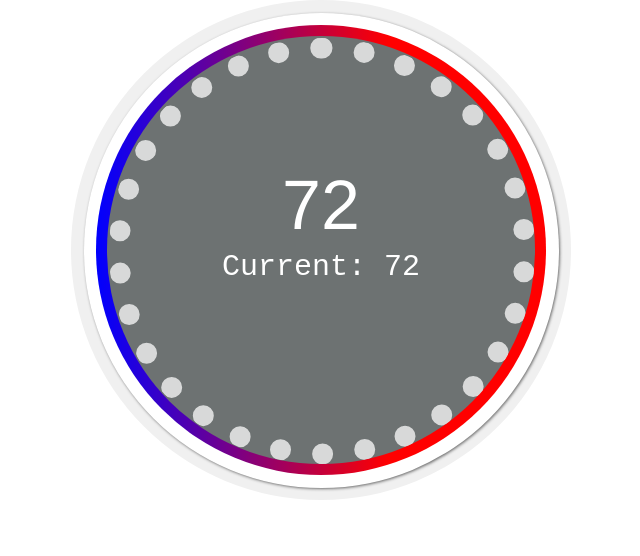
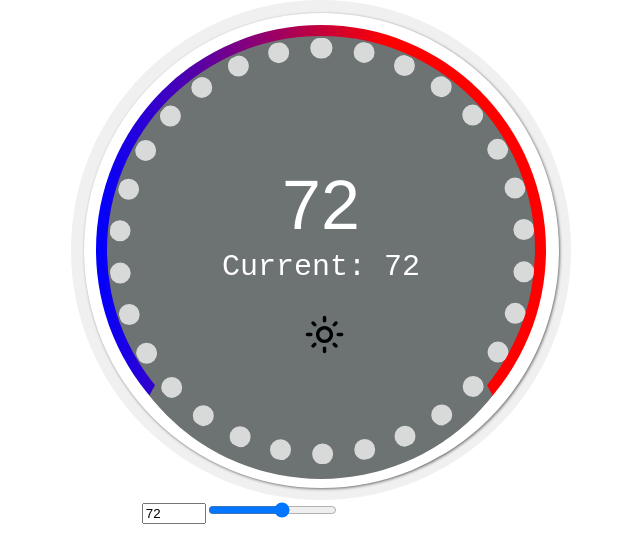
Before and after one commit to mikhailfaiz/thermostat-yummy, a React (Create React App) app: page / in a window 1280 px wide. Shown: the top 556 px of the page, without its empty margins (319-959 px from the left). Built offline with nearby package versions, Linux system fonts and the light colour scheme.

Commit message:
Added Tc control functionality

```diff
--- a/src/App.js
+++ b/src/App.js
@@ -1,15 +1,28 @@
 import './App.css';
 import Border from './components/Border';
-import Reading from './components/Reading';
+import Face from './components/Face';
 import Dial from './components/Dial';
+import RoomTemperatureController from './components/RoomTemperatureController';
+import { useState } from 'react';
 
 function App() {
+  const [tc, setTc] = useState(72);
+  const onTCChange = (val) => {
+    setTc(val);
+  }
+  const [tt,setTt] = useState(72);
+  const onTTChange = (val) => {
+    setTt(val);
+  }
   return (
+    <>
     <div className="Wrapper">
       <Border/>
-      <Reading/>
+      <Face tc={tc} tt={tt}/>
       <Dial/>
     </div>
+    <RoomTemperatureController tc={tc} onTCChange={onTCChange}/>
+    </>
   );
 }
 
--- /dev/null
+++ b/src/components/Face.css
@@ -0,0 +1,44 @@
+.temp-reading-container {
+    position: absolute;
+    margin: auto;
+    top:25px;
+    left: 25px;
+    width: 450px;
+    height: 450px;
+    z-index: 2;
+}
+
+.circle-plate {
+    background-color: rgb(109, 114, 114);
+    top: 2.5%;
+    left: 2.5%;
+    height: 95%;
+    width: 95%;
+    border-radius: 50%;
+    margin: auto;
+    position: absolute;
+    z-index: 3;
+}
+
+
+.segment {
+    width: 92.5%;
+    height: 92.5%;
+    border-left: 19px solid transparent;
+    border-bottom: 35px solid rgb(109, 114, 114);
+    border-right: 19px solid transparent;
+    border-radius: 50%;
+    z-index: 6;
+    position:absolute;
+    transform: translateY(12px) translateX(-3px);
+}
+
+.sun-icon {
+    color:#FFFFFF;
+    position: absolute;
+    top: 65%;
+    left: 46%;
+    width: 10%;
+    height: 10%;
+    margin: auto;
+}
--- /dev/null
+++ b/src/components/Face.jsx
@@ -0,0 +1,35 @@
+import React from 'react';
+import './Face.css';
+import Reading from './Reading';
+
+function Face({tc, tt}) {
+    return (
+        <div className="temp-reading-container">
+            <div className="circle-plate">
+                <Reading tc={tc} tt={tt}/>
+                <div className="sun-icon">
+                    <svg viewBox="0 0 25 25" xmlns="http://www.w3.org/2000/svg">
+                        <path class="svg-sun-icon" d="M12, 9c1.65, 0, 3, 1.35, 3, 3s-1.35, 3-3, 3s-3-1.35-3-3 S10.35, 9, 12, 9
+                            M12, 7c-2.76, 0-5, 2.24-5, 5s2.24, 5, 5, 5s5-2.24, 5-5 S14.76, 7, 12, 7L12, 7z
+                            M2, 13l2, 0c0.55, 0, 1-0.45, 1-1s-0.45-1-1-1l-2, 0c-0.55, 0-1,0.45-1, 1S1.45,13,2, 13z
+                            M20, 13l2, 0c0.55, 0, 1-0.45, 1-1 s-0.45-1-1-1l-2, 0c-0.55, 0-1, 0.45-1, 1S19.45, 13, 20, 13z
+                            M11, 2v2c0, 0.55, 0.45, 1, 1, 1s1-0.45, 1-1V2c0-0.55-0.45-1-1-1S11, 1.45, 11, 2z
+                            M11, 20v2c0,0.55,0.45,1,1,1s1-0.45,1-1v-2c0-0.55-0.45-1-1-1C11.45,
+                            19,11,19.45,11,20z M5.99,4.58c-0.39-0.39-1.03-0.39-1.41,0 c-0.39,
+                            0.39-0.39,1.03,0,1.41l1.06,1.06c0.39,0.39,1.03,0.39,1.41,0s0.39-1.03, 0-1.41L5.99,4.58z
+                            M18.36,16.95 c-0.39-0.39-1.03-0.39-1.41,0c-0.39,0.39-0.39, 1.03,0,
+                            1.41l1.06,1.06c0.39,0.39,1.03,0.39,1.41,0c0.39-0.39,0.39-1.03, 0-1.41
+                            L18.36,16.95z
+                            M19.42,5.99c0.39-0.39,0.39-1.03,0-1.41c-0.39-0.39-1.03-0.39-1.41,
+                            0l-1.06,1.06c-0.39,0.39-0.39,1.03,0,1.41 s1.03,0.39,1.41,0L19.42,5.99z
+                            M7.05,18.36c0.39-0.39,0.39-1.03,0-1.41c-0.39-0.39-1.03-0.39-1.41,
+                            0l-1.06,1.06 c-0.39,0.39-0.39,1.03,0,1.41s1.03,0.39,1.41,0L7.05,18.36z"></path>
+                    </svg>
+                </div>
+                <div className="segment"></div>
+            </div>
+        </div>
+    );
+}
+
+export default Face;
--- a/src/components/Reading.css
+++ b/src/components/Reading.css
@@ -1,25 +1,3 @@
-.temp-reading-container {
-    position: absolute;
-    margin: auto;
-    top:25px;
-    left: 25px;
-    width: 450px;
-    height: 450px;
-    z-index: 2;
-}
-
-.circle-plate {
-    background-color: rgb(109, 114, 114);
-    top: 2.5%;
-    left: 2.5%;
-    height: 95%;
-    width: 95%;
-    border-radius: 50%;
-    margin: auto;
-    position: absolute;
-    z-index: 3;
-}
-
 .temp-reading-desired {
     font-size: 70px;
     font-family: 'Franklin Gothic Medium', 'Arial Narrow', Arial, sans-serif;
--- a/src/components/Reading.jsx
+++ b/src/components/Reading.jsx
@@ -1,15 +1,16 @@
 import React from 'react';
 import './Reading.css';
 
-function Dial() {
+function Reading({tc, tt}) {
+    const dt = 2;
+    const dtCool = 1.5;
+    const dtHeat = 1;
     return (
-        <div className="temp-reading-container">
-            <div className="circle-plate">
-                <div className="temp-reading-desired">72</div>
-                <div className="temp-reading-current">Current: 72</div>
-            </div>
+        <div>
+            <div className="temp-reading-desired">{tt}</div>
+            <div className="temp-reading-current">Current: {tc}</div>
         </div>
     );
 }
 
-export default Dial;
+export default Reading;
--- /dev/null
+++ b/src/components/RoomTemperatureController.css
@@ -0,0 +1,5 @@
+.rt-controller-container {
+    position: absolute;
+    margin: auto;
+    left: 36%;
+}
--- /dev/null
+++ b/src/components/RoomTemperatureController.jsx
@@ -0,0 +1,13 @@
+import React from 'react';
+import './RoomTemperatureController.css';
+
+function RoomTemperatureController({tc, onTCChange}) {
+    return (
+        <div className="rt-controller-container">
+            <input type="number" min="32" max="100" value={tc} onChange={(e) => onTCChange(e.target.value)}/>
+            <input type="range" min="32" max="100" value={tc} onChange={(e) => onTCChange(e.target.value)}/>
+        </div>
+    );
+}
+
+export default RoomTemperatureController;
```
